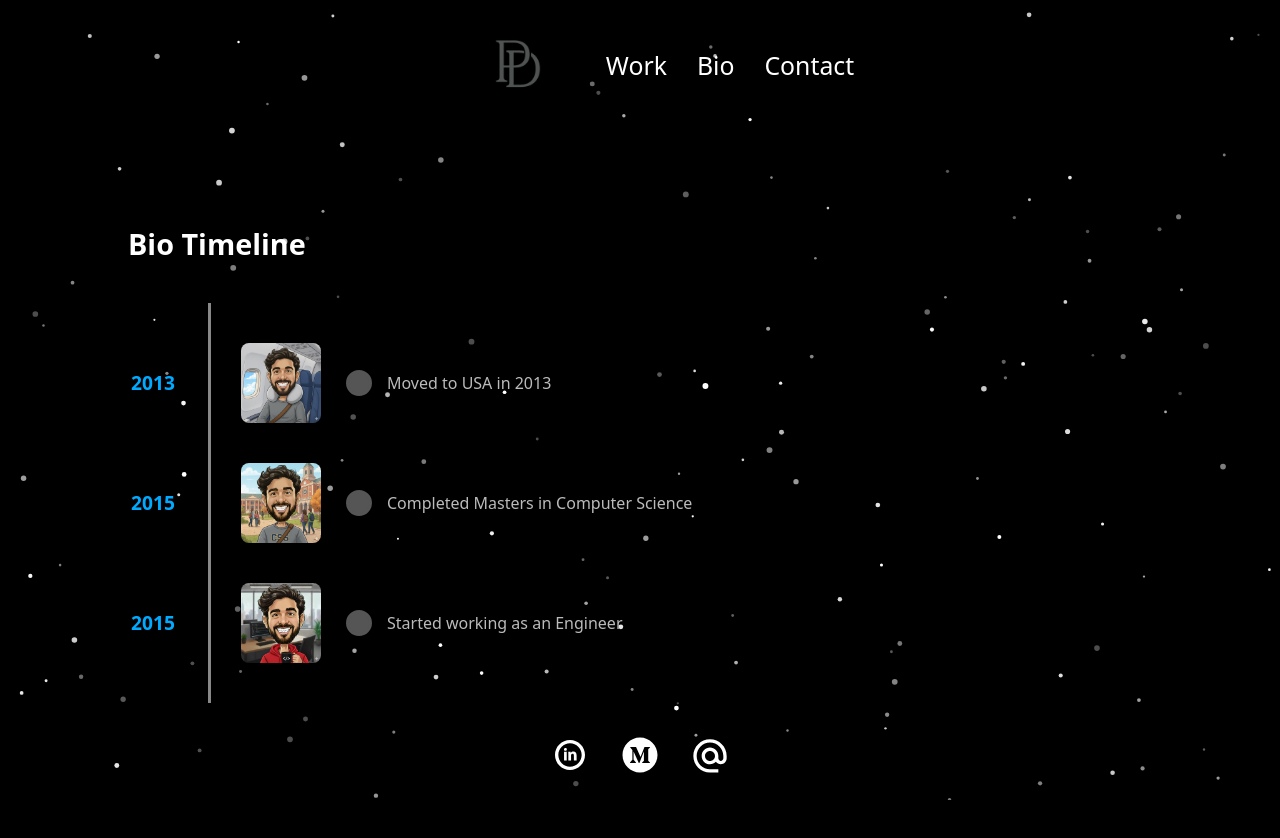
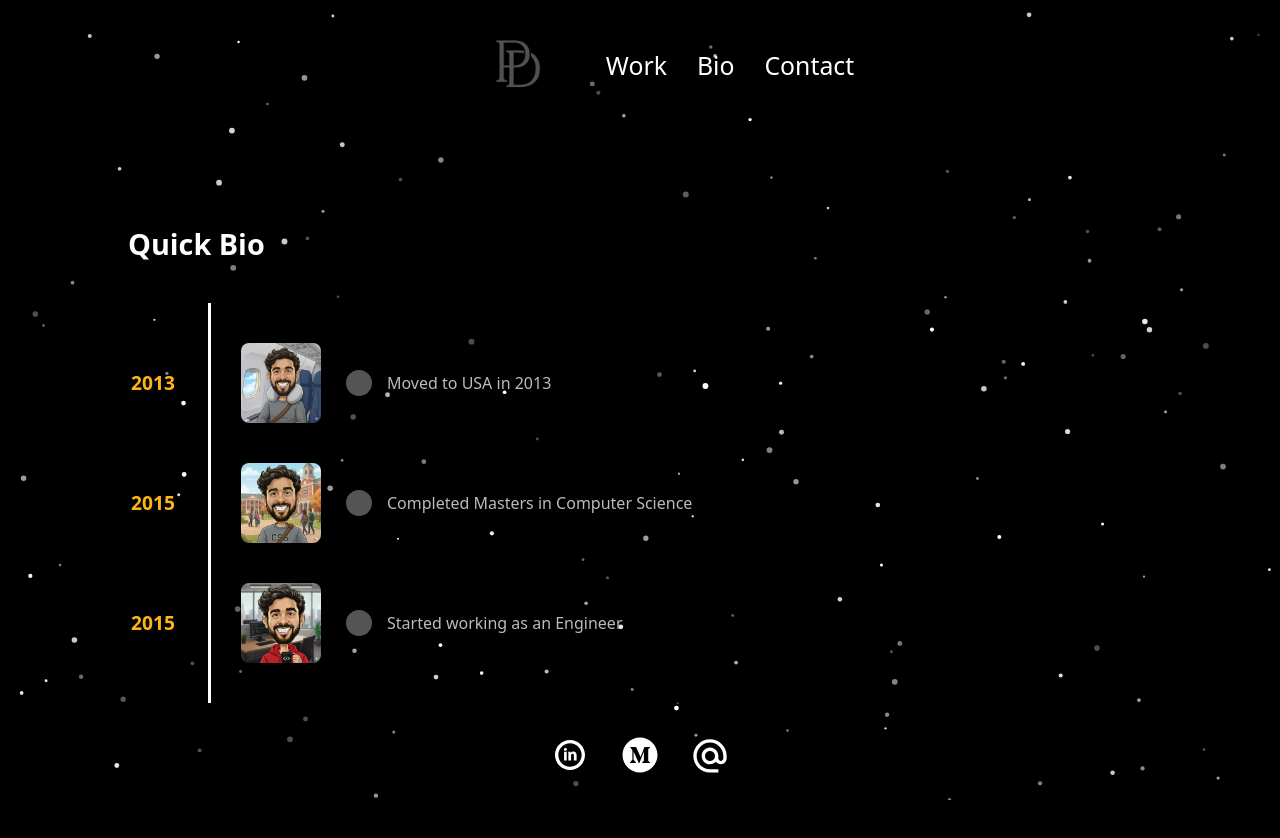
Before and after one commit to koffee-coder/my-website, a React (Vite) app: page /bio in a window 1280 px wide. Shown: the top 838 px of the page. Built offline with nearby package versions, Linux system fonts and the light colour scheme.

Commit message:
Updated bio page colors

```diff
--- a/src/pages/Bio.jsx
+++ b/src/pages/Bio.jsx
@@ -31,8 +31,8 @@ export default function Bio() {
   const [hoveredStep, setHoveredStep] = useState(null);
 
   return (
-    <section style={containerStyle} aria-label="Bio timeline">
-      <h2 style={headingStyle}>Bio Timeline</h2>
+    <section style={containerStyle} aria-label="A quick bio">
+      <h2 style={headingStyle}>Quick Bio</h2>
       <div style={timelineStyle}>
         {steps.map((step) => (
           <div
@@ -86,10 +86,10 @@ const timelineStyle = {
   justifyContent: 'space-evenly',
   position: 'relative',
   paddingLeft: '30px',
-  borderLeft: '3px solid #888',
+  borderLeft: '3px solid white',
   marginTop: '40px',
   height: '400px',
-  marginLeft: '80px',  // Space for years on the left
+  marginLeft: '80px',
 };
 
 const stepContainerStyle = {
@@ -100,8 +100,8 @@ const stepContainerStyle = {
 
 const yearStyle = {
   position: 'absolute',
-  left: '-110px',  // Position to the left of the vertical line
-  color: '#00aaff',
+  left: '-110px',
+  color: '#FDB515',
   fontSize: '1.2rem',
   fontWeight: 'bold',
 };
@@ -125,8 +125,8 @@ const circleStyle = (isActive) => ({
   width: '20px',
   height: '20px',
   borderRadius: '50%',
-  backgroundColor: isActive ? '#00aaff' : '#555',
-  border: isActive ? '3px solid #00aaff' : '3px solid #555',
+  backgroundColor: isActive ? '#FDB515' : '#555',
+  border: isActive ? '3px solid #FDB515' : '3px solid #555',
   flexShrink: 0,
   transition: 'all 0.3s ease',
 });
@@ -149,8 +149,8 @@ const descriptionStyle = {
   left: '550px',
   top: '50%',
   transform: 'translateY(-50%)',
-  backgroundColor: 'rgba(0, 170, 255, 0.1)',
-  border: '1px solid rgba(0, 170, 255, 0.3)',
+  backgroundColor: 'rgba(253, 181, 21, 0.1)',
+  border: '1px solid rgba(253, 181, 21, 0.3)',
   borderRadius: '8px',
   padding: '15px 20px',
   maxWidth: '400px',
```
